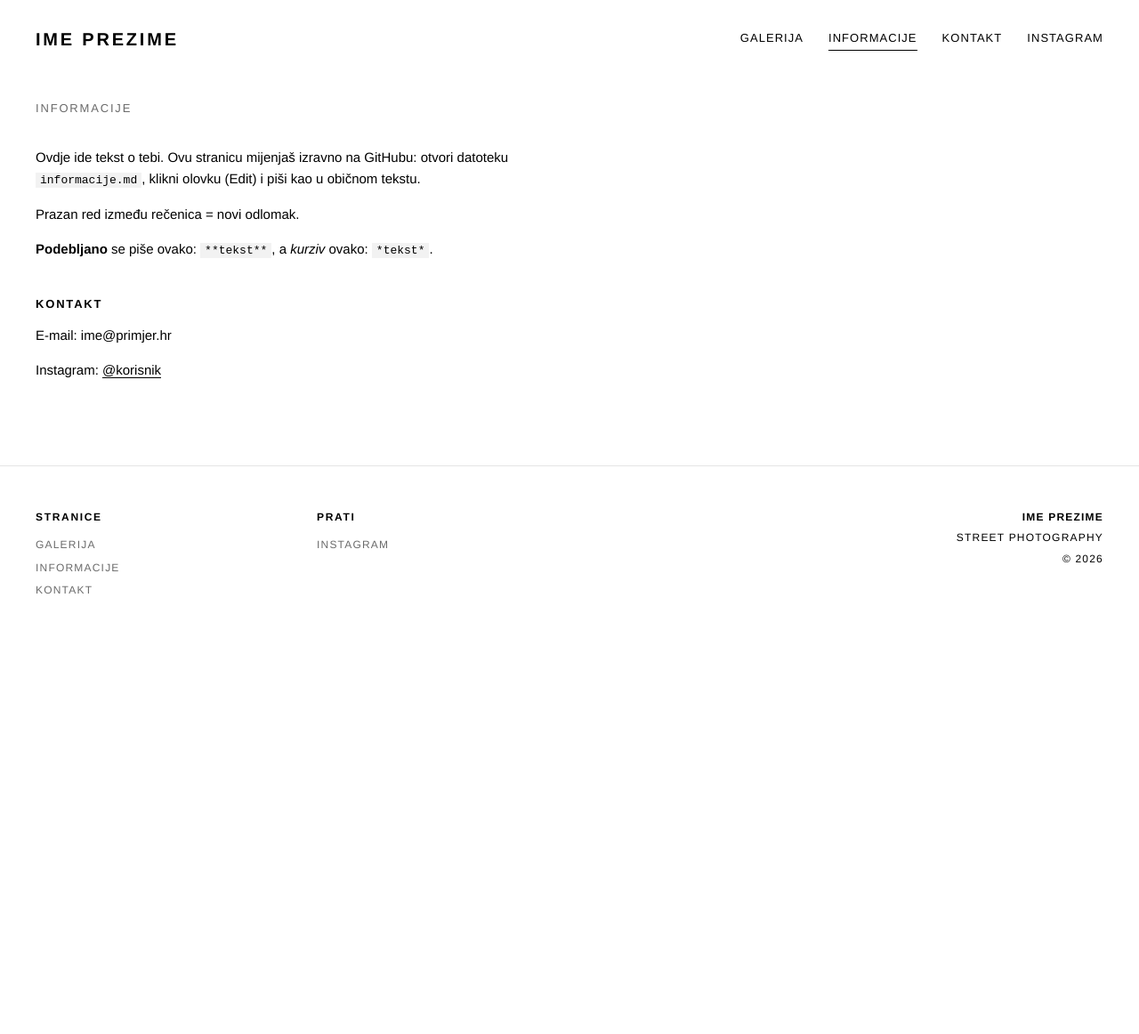
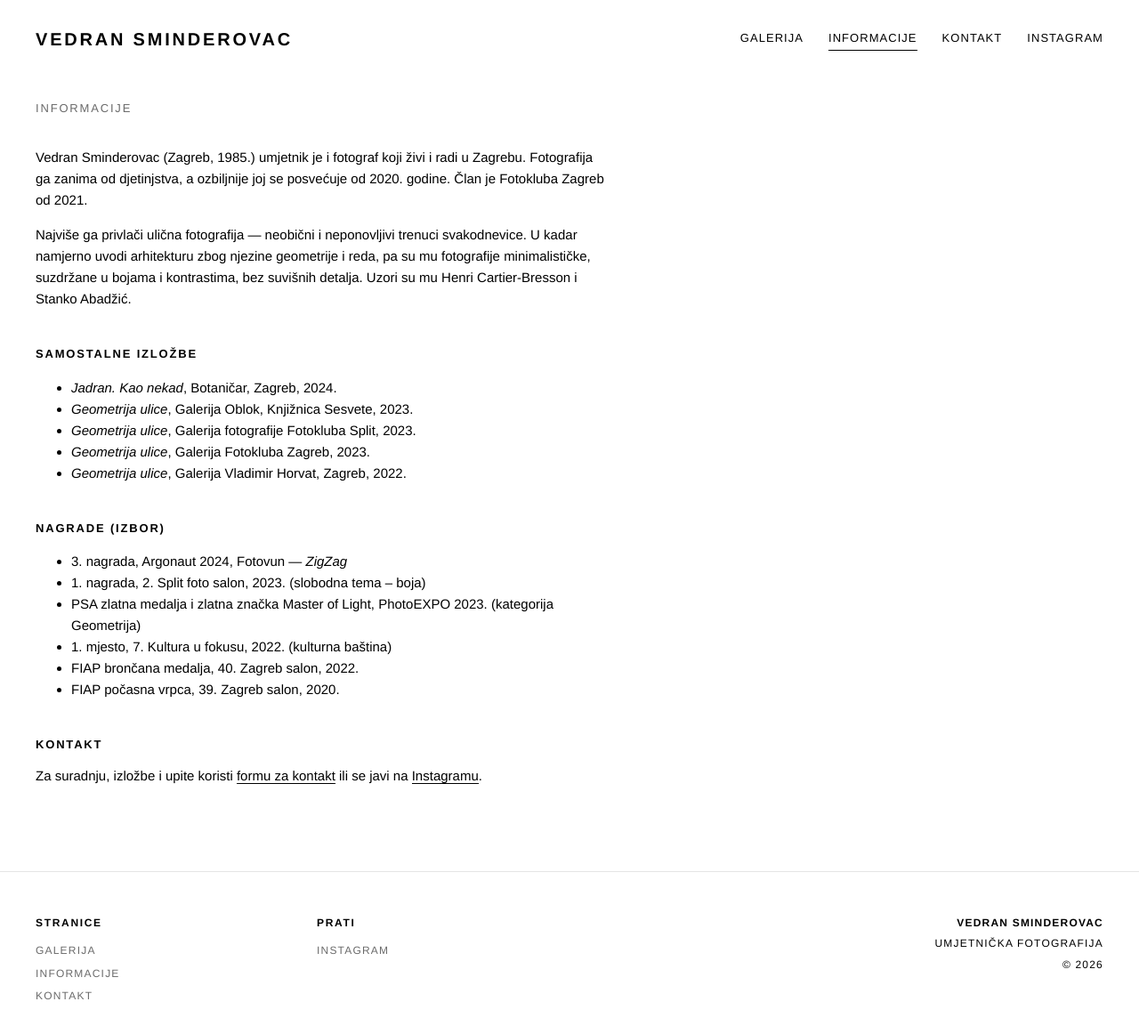
Before and after one commit to Zrianc/vedransminderovac, a Jekyll site: the page built from informacije.md, in a window 1280 px wide and 1191 px high. Shown: the top 1162 px of the window at 89% size. Built offline with Jekyll 4.4.1, drawn with Linux system fonts in a browser that asks for light colours.

Commit message:
Add files via upload

```diff
--- a/_config.yml
+++ b/_config.yml
@@ -3,20 +3,20 @@
 # ==========================================================
 
 # Ime koje piše gore lijevo i u naslovu kartice preglednika
-naziv: "IME PREZIME"
+naziv: "Vedran Sminderovac"
 
 # Kratki opis (prikazuje se u podnožju i na Googleu)
-opis: "street photography"
+opis: "umjetnička fotografija"
 
 # Instagram (ostavi prazno "" ako ga ne želiš prikazati)
-instagram: "https://www.instagram.com/"
+instagram: "https://www.instagram.com/vedran.sminderovac/"
 
 # E-mail za kontakt (ostavi prazno "" ako ga ne želiš prikazati)
 email: ""
 
 # E-mail na koji stižu poruke iz forme za kontakt (stranica Kontakt).
 # Prvi put kad netko pošalje poruku, na ovu adresu stiže mail za aktivaciju — klikni "Activate".
-forma_email: "tvoj@email.com"
+forma_email: "vedran.sminderovac@gmail.com"
 
 # Izbornik — redoslijed ovdje je redoslijed na stranici.
 # Za novu galeriju: kopiraj galerija.md, promijeni naslov i mapu, dodaj red ovdje.
--- a/informacije.md
+++ b/informacije.md
@@ -4,15 +4,33 @@ naslov: Informacije
 permalink: /informacije/
 ---
 
-Ovdje ide tekst o tebi. Ovu stranicu mijenjaš izravno na GitHubu:
-otvori datoteku `informacije.md`, klikni olovku (Edit) i piši kao u običnom tekstu.
+Vedran Sminderovac (Zagreb, 1985.) umjetnik je i fotograf koji živi i radi u Zagrebu.
+Fotografija ga zanima od djetinjstva, a ozbiljnije joj se posvećuje od 2020. godine.
+Član je Fotokluba Zagreb od 2021.
 
-Prazan red između rečenica = novi odlomak.
+Najviše ga privlači ulična fotografija — neobični i neponovljivi trenuci svakodnevice.
+U kadar namjerno uvodi arhitekturu zbog njezine geometrije i reda, pa su mu fotografije
+minimalističke, suzdržane u bojama i kontrastima, bez suvišnih detalja.
+Uzori su mu Henri Cartier-Bresson i Stanko Abadžić.
 
-**Podebljano** se piše ovako: `**tekst**`, a *kurziv* ovako: `*tekst*`.
+## Samostalne izložbe
+
+- *Jadran. Kao nekad*, Botaničar, Zagreb, 2024.
+- *Geometrija ulice*, Galerija Oblok, Knjižnica Sesvete, 2023.
+- *Geometrija ulice*, Galerija fotografije Fotokluba Split, 2023.
+- *Geometrija ulice*, Galerija Fotokluba Zagreb, 2023.
+- *Geometrija ulice*, Galerija Vladimir Horvat, Zagreb, 2022.
+
+## Nagrade (izbor)
+
+- 3\. nagrada, Argonaut 2024, Fotovun — *ZigZag*
+- 1\. nagrada, 2. Split foto salon, 2023. (slobodna tema – boja)
+- PSA zlatna medalja i zlatna značka Master of Light, PhotoEXPO 2023. (kategorija Geometrija)
+- 1\. mjesto, 7. Kultura u fokusu, 2022. (kulturna baština)
+- FIAP brončana medalja, 40. Zagreb salon, 2022.
+- FIAP počasna vrpca, 39. Zagreb salon, 2020.
 
 ## Kontakt
 
-E-mail: ime@primjer.hr
-
-Instagram: [@korisnik](https://www.instagram.com/)
+Za suradnju, izložbe i upite koristi [formu za kontakt]({{ '/kontakt/' | relative_url }})
+ili se javi na [Instagramu]({{ site.instagram }}).
```
